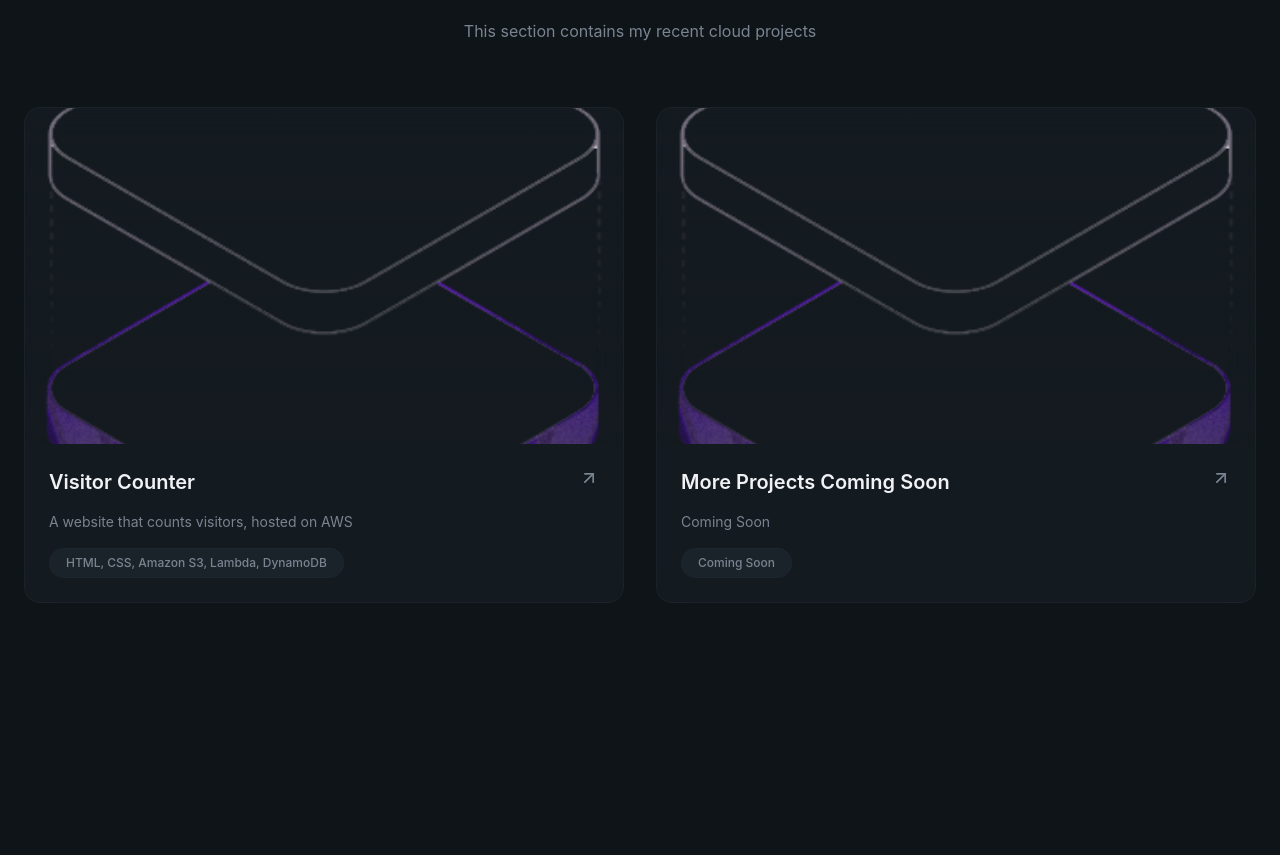
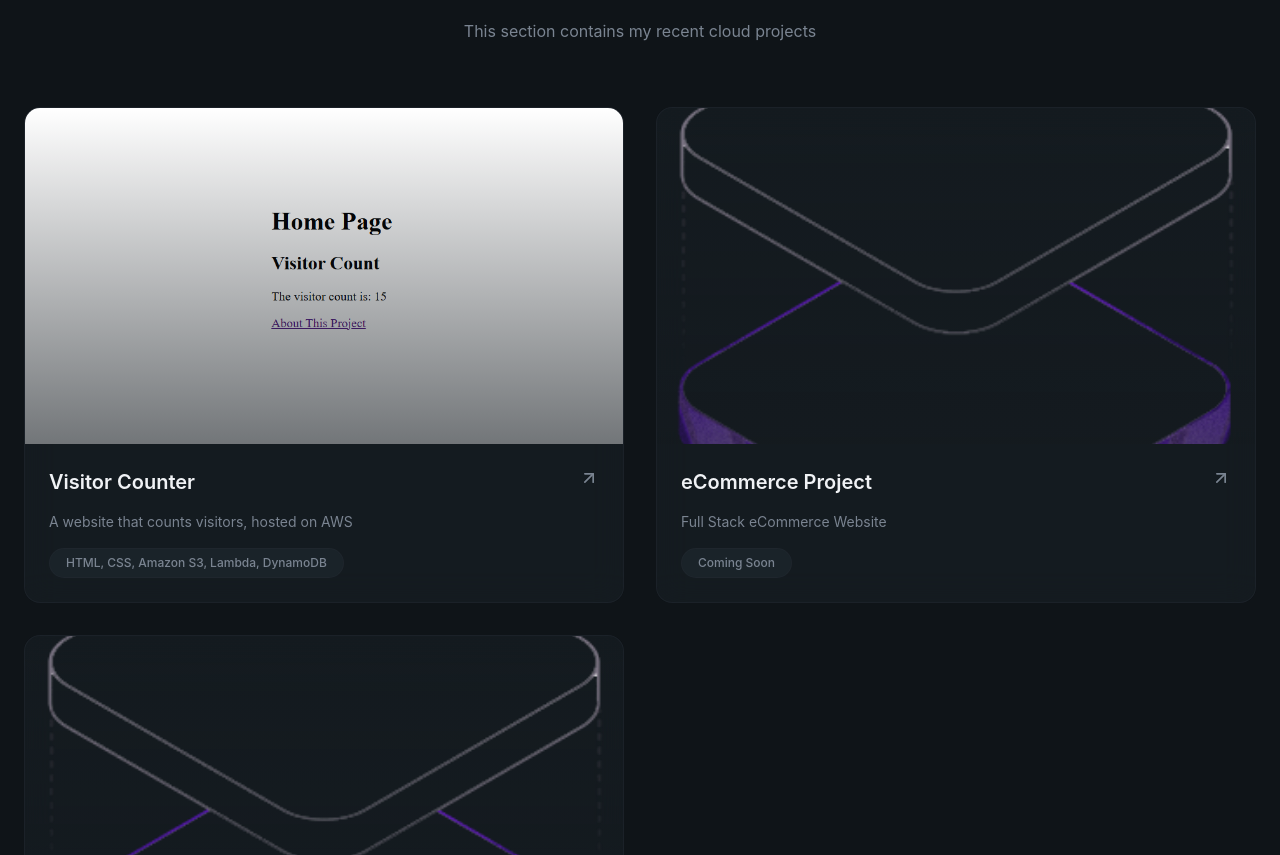
Before and after one commit to Colby-Patterson2/dev-portfolio, a React (Vite) app: page / in a window 1280 px wide. Shown: the part 1945-2800 px from the top of the page. Before the commit the page ends 2676 px from the top, so only its background shows below. Built offline with nearby package versions, Linux system fonts and the light colour scheme.

Commit message:
Update projects

```diff
--- a/src/sections/Projects.jsx
+++ b/src/sections/Projects.jsx
@@ -4,9 +4,17 @@ const projects = [
     {
         title: "Visitor Counter",
         description: "A website that counts visitors, hosted on AWS",
-        image: "/hero.png",
+        image: "/visitor_count_project.png",
         tags: ["HTML, CSS, Amazon S3, Lambda, DynamoDB"],
         link: "https://d1zlz8g2xqsk7t.cloudfront.net/",
+        github: "#",
+    },
+    {
+        title: "eCommerce Project",
+        description: "Full Stack eCommerce Website",
+        image: "/hero.png",
+        tags: ["Coming Soon"],
+        link: "#",
         github: "#",
     },
     {
@@ -14,7 +22,7 @@ const projects = [
         description: "Coming Soon",
         image: "/hero.png",
         tags: ["Coming Soon"],
-        link: "https://d1zlz8g2xqsk7t.cloudfront.net/",
+        link: "#",
         github: "#",
     }
 ]
```
Also changed, not shown: public/visitor_count_project.png (added).
